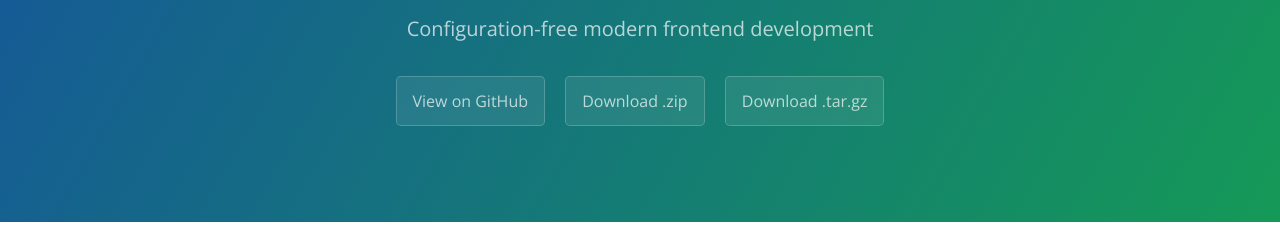
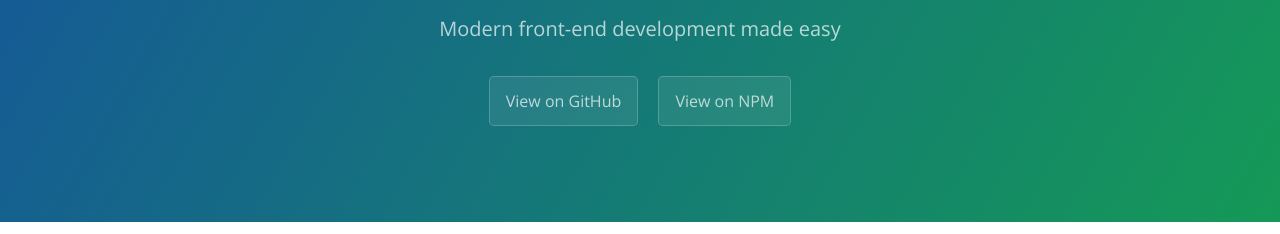
Before and after one commit to saguijs/sagui, a plain HTML site: page index.html in a window 1280 px wide. Shown: the part 161-395 px from the top of the page. Drawn offline with nearby package versions, Linux system fonts and the light colour scheme.

Commit message:
Small tweaks in the page

```diff
--- a/index.html
+++ b/index.html
@@ -10,13 +10,12 @@
     <link rel="stylesheet" type="text/css" href="stylesheets/github-light.css" media="screen">
   </head>
   <body>
-    <section class="page-header">
+  <section class="page-header">
       <h1 class="project-name">Sagui</h1>
-      <h2 class="project-tagline">Configuration-free modern frontend development</h2>
+      <h2 class="project-tagline">Modern front-end development made easy</h2>
       <a href="https://github.com/pirelenito/sagui" class="btn">View on GitHub</a>
-      <a href="https://github.com/pirelenito/sagui/zipball/master" class="btn">Download .zip</a>
-      <a href="https://github.com/pirelenito/sagui/tarball/master" class="btn">Download .tar.gz</a>
-    </section>
+      <a href="https://www.npmjs.com/package/sagui" class="btn">View on NPM</a>
+  </section>
 
     <section class="main-content">
       <h1>
@@ -276,6 +275,9 @@
 <div class="highlight highlight-source-shell"><pre>SAGUI_LINK=<span class="pl-c1">true</span> npm start</pre></div>
 
       <footer class="site-footer">
+    <a href="https://js.org" target="_blank" title="JS.ORG | JavaScript Community">
+    <img src="https://logo.js.org/dark_horz.png" width="102" alt="JS.ORG Logo"/></a>
+  </p>
         <span class="site-footer-owner"><a href="https://github.com/pirelenito/sagui">Sagui</a> is maintained by <a href="https://github.com/pirelenito">pirelenito</a>.</span>
 
         <span class="site-footer-credits">This page was generated by <a href="https://pages.github.com">GitHub Pages</a> using the <a href="https://github.com/jasonlong/cayman-theme">Cayman theme</a> by <a href="https://twitter.com/jasonlong">Jason Long</a>.</span>
@@ -294,5 +296,7 @@
             } catch(err) {}
           </script>
 
+  <p>
+
   </body>
 </html>
```
